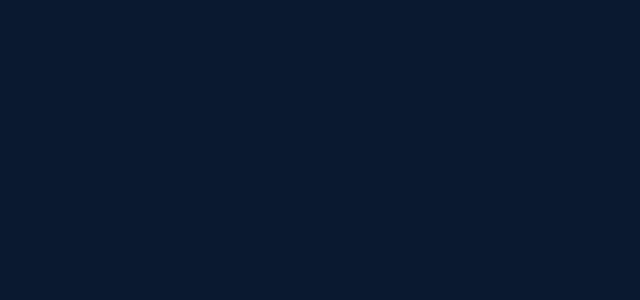
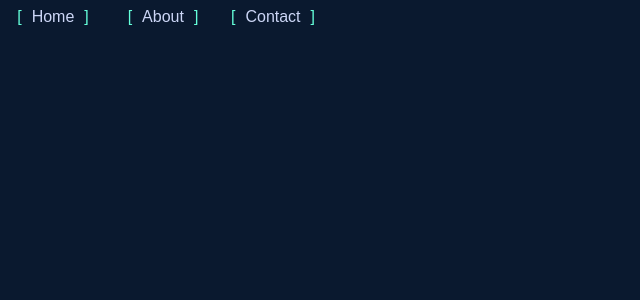
Before and after one commit to adriengou/ttg, a Next.js app: page / in a window 1280 px wide. Shown: the top 300 px of the page, without its empty margins (0-640 px from the left). Built offline with nearby package versions, Linux system fonts and the light colour scheme.

Commit message:
added navbar

```diff
--- a/src/app/layout.tsx
+++ b/src/app/layout.tsx
@@ -1,18 +1,31 @@
-import './globals.css'
+import "./globals.css";
+import Navbar from "../ssg-components/Navbar/Navbar";
 
 export const metadata = {
-  title: 'Create Next App',
-  description: 'Generated by create next app',
-}
+  title: "Create Next App",
+  description: "Generated by create next app",
+};
 
 export default function RootLayout({
   children,
 }: {
-  children: React.ReactNode
+  children: React.ReactNode;
 }) {
   return (
     <html lang="en">
-      <body>{children}</body>
+      <body>
+        <header>
+          <Navbar
+            hrefs={[
+              { ref: "/", content: "Home" },
+              { ref: "/", content: "About" },
+              { ref: "/", content: "Contact" },
+            ]}
+          />
+        </header>
+        <main>{children}</main>
+        <footer></footer>
+      </body>
     </html>
-  )
+  );
 }
--- /dev/null
+++ b/src/ssg-components/Navbar/Navbar.module.css
@@ -0,0 +1,30 @@
+.navbar {
+  display: flex;
+  flex-direction: row;
+  gap: 20px;
+}
+
+.link {
+  display: flex;
+  flex-direction: row;
+  gap: 10px;
+  transition: all 0.2s ease;
+  justify-content: center;
+  width: 90px;
+
+  text-decoration: none;
+  color: var(--color-3);
+}
+
+.link:hover {
+  gap: 1px;
+}
+
+.bracket {
+  color: var(--color-2);
+}
+
+.content {
+  text-decoration: none;
+  color: var(--color-3);
+}
--- /dev/null
+++ b/src/ssg-components/Navbar/Navbar.tsx
@@ -0,0 +1,29 @@
+import Link from "next/link";
+import React from "react";
+import styles from "./Navbar.module.css";
+
+export default function Navbar({
+  hrefs,
+}: {
+  hrefs: { ref: string; content: string }[];
+}) {
+  return (
+    <nav className={styles.navbar}>
+      {hrefs.map((href: { ref: string; content: string }, index) => (
+        <>
+          <NavbarLink key={index} href={href.ref} content={href.content} />
+        </>
+      ))}
+    </nav>
+  );
+}
+
+function NavbarLink({ href, content }: { href: string; content: string }) {
+  return (
+    <Link className={styles.link} href={href}>
+      <span className={styles.bracket}>[</span>
+      <span>{content}</span>
+      <span className={styles.bracket}>]</span>
+    </Link>
+  );
+}
```
